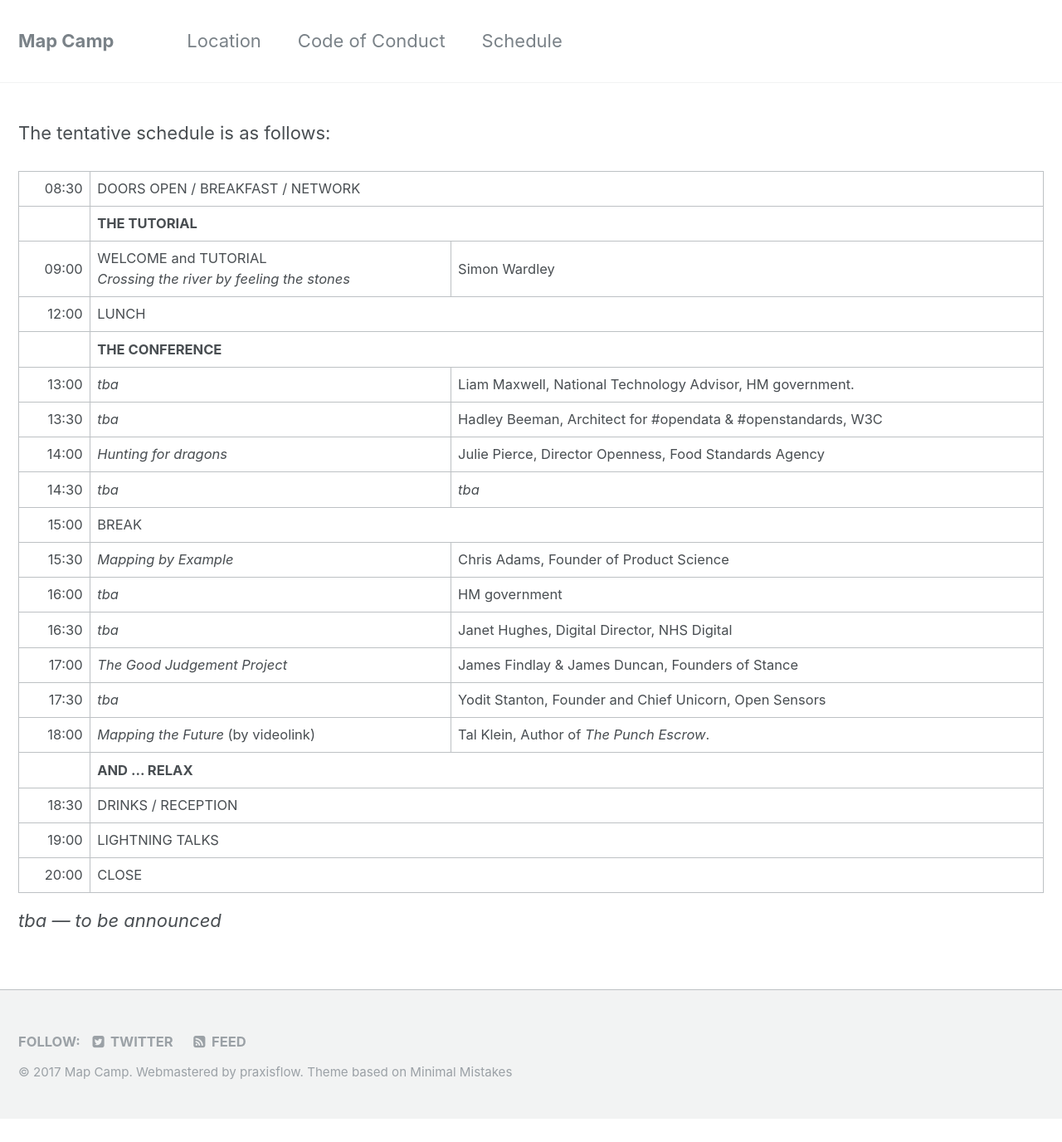
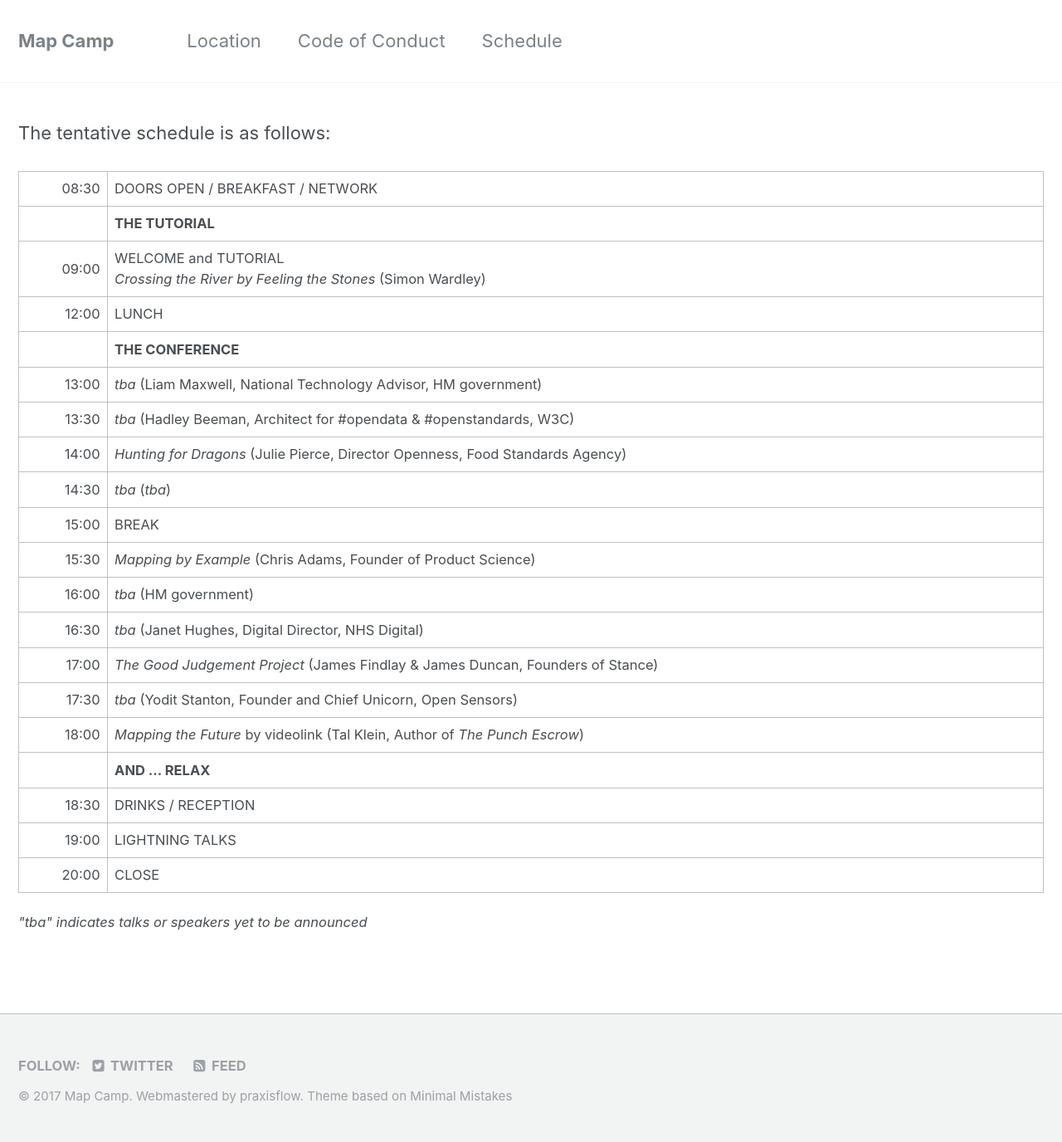
Before and after one commit to mapcampcommittee/mapcampcommittee.github.io, a Jekyll site: the page built from _pages/schedule.html, in a window 1280 px wide. Shown: the whole page at 83% size. Built offline with Jekyll 4.4.1, drawn with Linux system fonts in a browser that asks for light colours; before the commit the page ends 1348 px from its top, so only the background shows below that.

Commit message:
Simplify layout and formatting.

```diff
--- a/_pages/schedule.html
+++ b/_pages/schedule.html
@@ -10,95 +10,84 @@ classes:
 <table>
   <tr>
     <td style="text-align:right">08:30</td>
-    <td colspan="2">DOORS OPEN / BREAKFAST / NETWORK</td>
+    <td>DOORS OPEN / BREAKFAST / NETWORK</td>
   </tr>
   <tr>
     <td></td>
-    <td colspan="2"><strong>THE TUTORIAL</strong></td>
+    <td><strong>THE TUTORIAL</strong></td>
   </tr>
   <tr>
     <td style="text-align:right">09:00</td>
-    <td>WELCOME and TUTORIAL<br/><cite>Crossing the river by feeling the stones</cite></td>
-    <td>Simon Wardley</td>
+    <td>WELCOME and TUTORIAL<br/><cite>Crossing the River by Feeling the Stones</cite> (Simon Wardley)</td>
   </tr>
   <tr>
     <td style="text-align:right">12:00</td>
-    <td colspan="2">LUNCH</td>
+    <td>LUNCH</td>
   </tr>
   <tr>
     <td></td>
-    <td colspan="2"><strong>THE CONFERENCE</strong></td>
+    <td><strong>THE CONFERENCE</strong></td>
   </tr>
   <tr>
     <td style="text-align:right">13:00</td>
-    <td><i>tba</i></td>
-    <td>Liam Maxwell, National Technology Advisor, HM government.</td>
+    <td><i>tba</i> (Liam Maxwell, National Technology Advisor, HM government)</td>
   </tr>
   <tr>
     <td style="text-align:right">13:30</td>
-    <td><i>tba</i></td>
-    <td>Hadley Beeman, Architect for #opendata & #openstandards, W3C</td>
+    <td><i>tba</i> (Hadley Beeman, Architect for #opendata & #openstandards, W3C)</td>
   </tr>
   <tr>
     <td style="text-align:right">14:00</td>
-    <td><cite>Hunting for dragons</cite></td>
-    <td>Julie Pierce, Director Openness, Food Standards Agency</td>
+    <td><cite>Hunting for Dragons</cite> (Julie Pierce, Director Openness, Food Standards Agency)</td>
   </tr>
   <tr>
     <td style="text-align:right">14:30</td>
-    <td><i>tba</i></td>
-    <td><i>tba</i></td>
+    <td><i>tba</i> (<i>tba</i>)</td>
   </tr>
   <tr>
     <td style="text-align:right">15:00</td>
-    <td colspan="2">BREAK</td>
+    <td>BREAK</td>
   </tr>
   <tr>
     <td style="text-align:right">15:30</td>
-    <td><cite>Mapping by Example</cite></td>
-    <td>Chris Adams, Founder of Product Science</td>
+    <td><cite>Mapping by Example</cite> (Chris Adams, Founder of Product Science)</td>
   </tr>
   <tr>
     <td style="text-align:right">16:00</td>
-    <td><i>tba</i></td>
-    <td>HM government</td>
+    <td><i>tba</i> (HM government)</td>
   </tr>
   <tr>
     <td style="text-align:right">16:30</td>
-    <td><i>tba</i></td>
-    <td>Janet Hughes, Digital Director, NHS Digital</td>
+    <td><i>tba</i> (Janet Hughes, Digital Director, NHS Digital)</td>
   </tr>
   <tr>
     <td style="text-align:right">17:00</td>
-    <td><cite>The Good Judgement Project</cite></td>
-    <td>James Findlay & James Duncan, Founders of Stance</td>
+    <td><cite>The Good Judgement Project</cite> (James Findlay & James Duncan, Founders of Stance)</td>
   </tr>
   <tr>
     <td style="text-align:right">17:30</td>
-    <td><i>tba</i></td>
-    <td>Yodit Stanton, Founder and Chief Unicorn, Open Sensors</td>
+    <td><i>tba</i> (Yodit Stanton, Founder and Chief Unicorn, Open Sensors)</td>
   </tr>
   <tr>
     <td style="text-align:right">18:00</td>
-    <td><cite>Mapping the Future</cite> (by videolink)</td>
-    <td>Tal Klein, Author of <cite>The Punch Escrow</cite>.</td>
+    <td><cite>Mapping the Future</cite> by videolink (Tal Klein, Author of <cite>The Punch Escrow</cite>)</td>
   </tr>
   <tr>
     <td></td>
-    <td colspan="2"><strong>AND ... RELAX</strong></td>
+    <td><strong>AND ... RELAX</strong></td>
   </tr>
   <tr>
     <td style="text-align:right">18:30</td>
-    <td colspan="2">DRINKS / RECEPTION</td>
+    <td>DRINKS / RECEPTION</td>
   </tr>
   <tr>
     <td style="text-align:right">19:00</td>
-    <td colspan="2">LIGHTNING TALKS</td>
+    <td>LIGHTNING TALKS</td>
   </tr>
   <tr>
     <td style="text-align:right">20:00</td>
-    <td colspan="2">CLOSE</td>
+    <td>CLOSE</td>
   </tr>
 </table>
 
-<i>tba — to be announced</i>
+<p><small><i>"tba" indicates talks or speakers yet to be announced</i></small></p>
```
